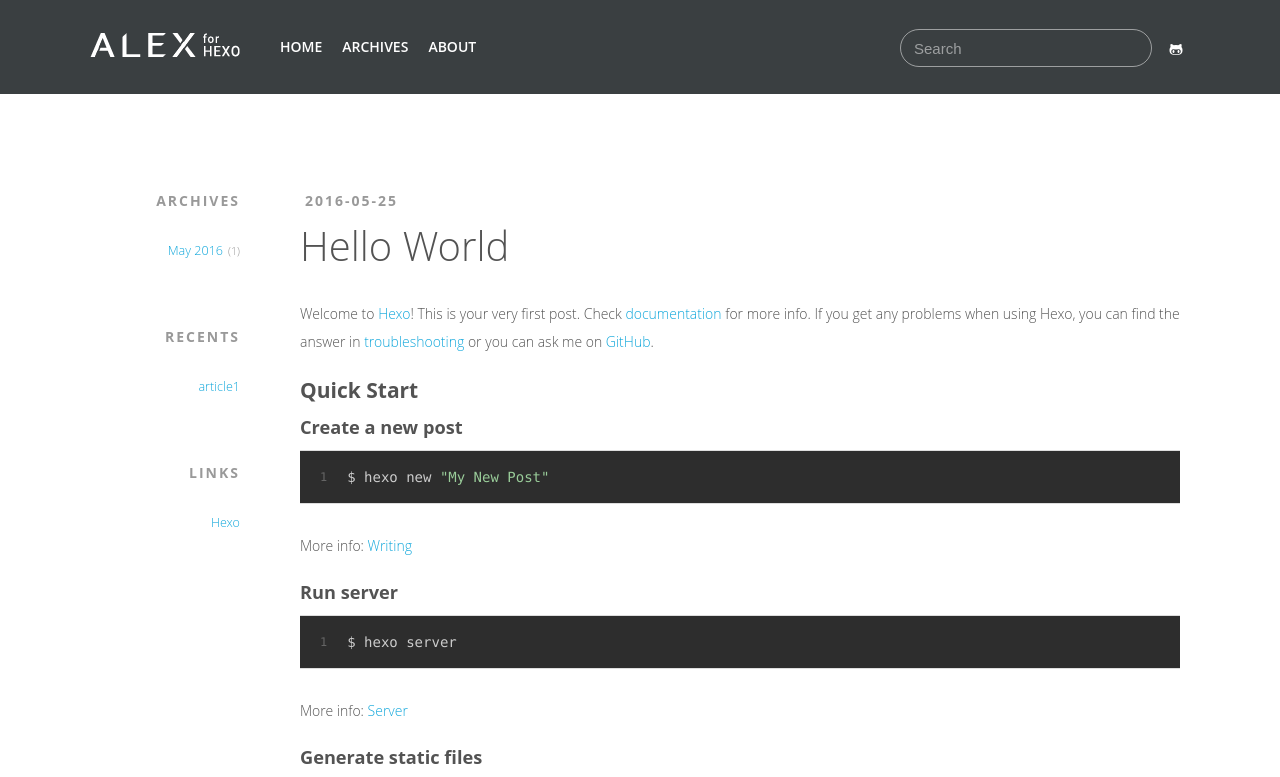
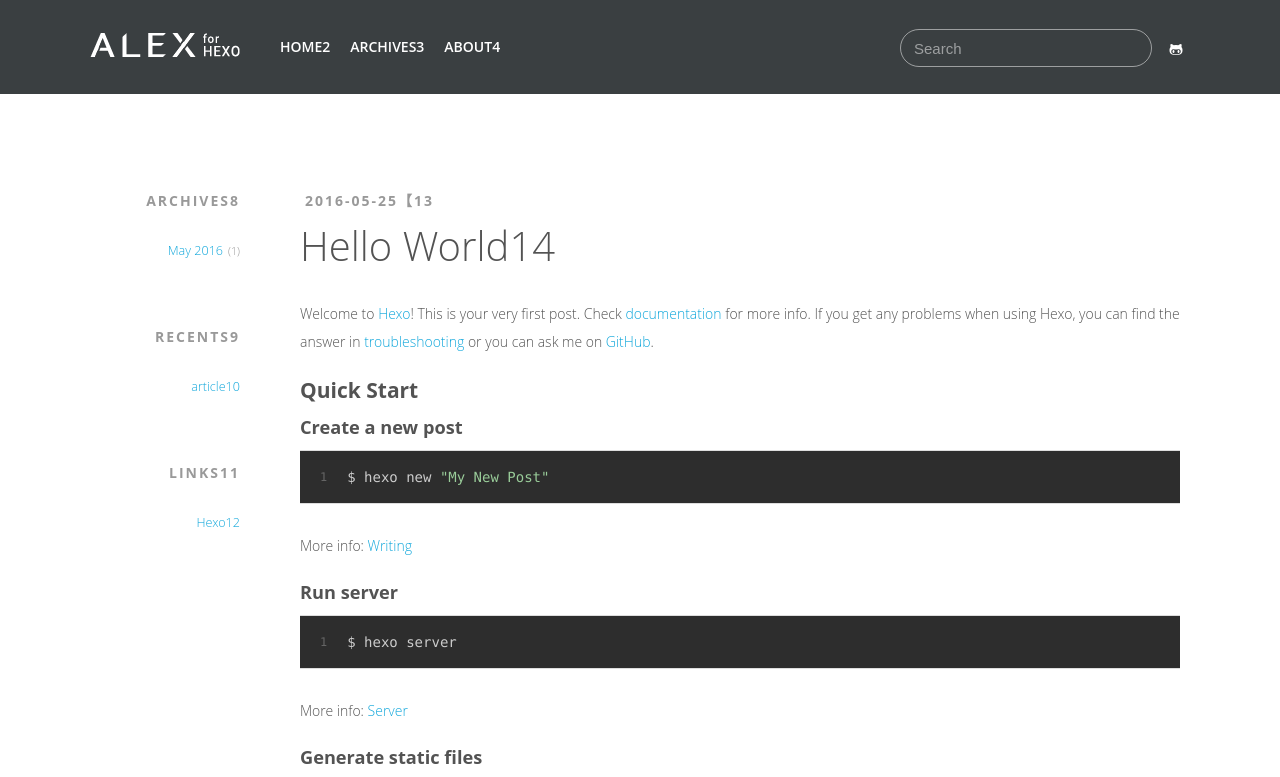
Before and after one commit to Phlime/phlime.github.io, a plain HTML site: page index.html in a window 1280 px wide. Shown: the top 777 px of the page. Drawn offline with Linux system fonts and the light colour scheme; a web font is replaced by a local one.

Commit message:
Site updated: 2016-05-25 15:16:46

```diff
--- a/index.html
+++ b/index.html
@@ -31,16 +31,16 @@
     <div id="wrap">
       <header id="header">
   <div id="header-outer" class="outer">
-    <a href="/" class="logo">Phlime陳</a>
+    <a href="/" class="logo">Phlime陳1</a>
     <div id="header-inner" class="inner">
       <nav id="main-nav">
         <a id="main-nav-toggle" class="nav-icon"></a>
 
-          <a class="main-nav-link" href="/">Home</a>
+          <a class="main-nav-link" href="/">Home2</a>
 
-          <a class="main-nav-link" href="/archives">Archives</a>
+          <a class="main-nav-link" href="/archives">Archives3</a>
 
-          <a class="main-nav-link" href="/about/index.html">About</a>
+          <a class="main-nav-link" href="/about/index.html">About4</a>
 
       </nav>
       <nav id="sub-nav">
@@ -58,11 +58,11 @@
 </header>
       <nav id="mobile-nav" class="off">
 
-    <a href="/" class="mobile-nav-link">Home</a>
+    <a href="/" class="mobile-nav-link">Home5</a>
 
-    <a href="/archives" class="mobile-nav-link">Archives</a>
+    <a href="/archives" class="mobile-nav-link">Archives6</a>
 
-    <a href="/about/index.html" class="mobile-nav-link">About</a>
+    <a href="/about/index.html" class="mobile-nav-link">About7</a>
 
   <div id="search-form-wrap-mobile">
     <form action="//google.com/search" method="get" accept-charset="UTF-8" class="search-form"><input type="search" name="q" results="0" class="search-form-input" placeholder="Search"><button type="submit" class="search-form-submit">&#xF002;</button><input type="hidden" name="sitesearch" value="http://yoursite.com"></form>
@@ -76,7 +76,7 @@
 
 
   <div class="widget-wrap">
-    <h3 class="widget-title">Archives</h3>
+    <h3 class="widget-title">Archives8</h3>
     <div class="widget">
       <ul class="archive-list"><li class="archive-list-item"><a class="archive-list-link" href="/archives/2016/05/">May 2016</a><span class="archive-list-count">1</span></li></ul>
     </div>
@@ -85,12 +85,12 @@
 
 
   <div class="widget-wrap">
-    <h3 class="widget-title">Recents</h3>
+    <h3 class="widget-title">Recents9</h3>
     <div class="widget">
       <ul>
 
           <li>
-            <a href="/2016/05/25/hello-world/">article1</a>
+            <a href="/2016/05/25/hello-world/">article10</a>
           </li>
 
       </ul>
@@ -104,12 +104,12 @@
 
 
   <div class="widget-wrap">
-    <h3 class="widget-title">links</h3>
+    <h3 class="widget-title">links11</h3>
     <div class="widget">
       <ul>
 
           <li>
-            <a href="http://hexo.io">Hexo</a>
+            <a href="http://hexo.io">Hexo12</a>
           </li>
 
       </ul>
@@ -124,7 +124,7 @@
     <article id="post-hello-world" class="article article-type-post" itemscope itemprop="blogPost">
   <div class="article-meta">
     <a href="/2016/05/25/hello-world/" class="article-date">
-  <time datetime="2016-05-25T04:31:16.362Z" itemprop="datePublished">2016-05-25</time>
+  <time datetime="2016-05-25T04:31:16.362Z" itemprop="datePublished">2016-05-25【13</time>
 </a>
 
   </div>
@@ -135,7 +135,7 @@
 
 
     <h1 itemprop="name">
-      <a class="article-title" href="/2016/05/25/hello-world/">Hello World</a>
+      <a class="article-title" href="/2016/05/25/hello-world/">Hello World14</a>
     </h1>
 
 
@@ -156,7 +156,7 @@
 
     </div>
     <footer class="article-footer">
-      <a data-url="http://yoursite.com/2016/05/25/hello-world/" data-id="ciomebhle0000wwi1uo2nxt5f" class="article-share-link">Share</a>
+      <a data-url="http://yoursite.com/2016/05/25/hello-world/" data-id="ciomebhle0000wwi1uo2nxt5f" class="article-share-link">Share15</a>
 
 
     </footer>
@@ -173,7 +173,7 @@
 
   <div class="outer">
     <div id="footer-info" class="inner">
-      <a href="/" class="logo">Hexo</a>
+      <a href="/" class="logo">Hexo16</a>
       &copy; 2016 Phlime陳<br>
       Powered by <a href="http://hexo.io/" target="_blank">Hexo</a>
     </div>
```
